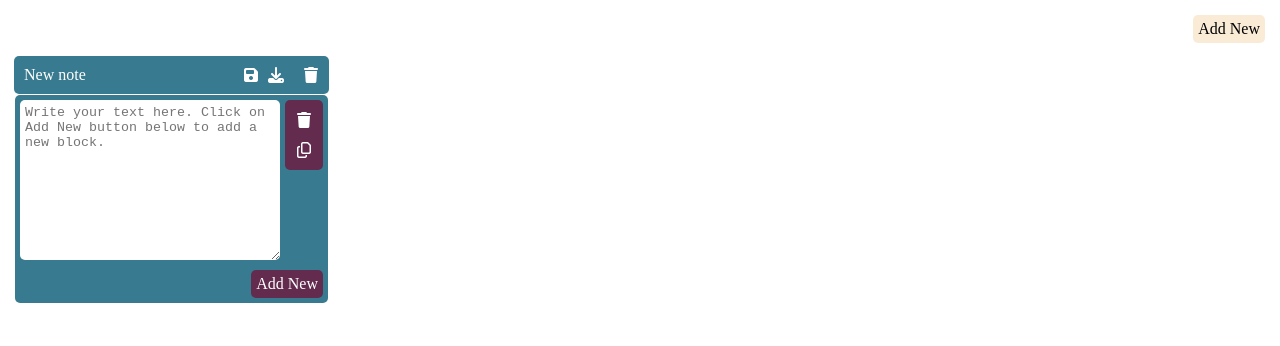
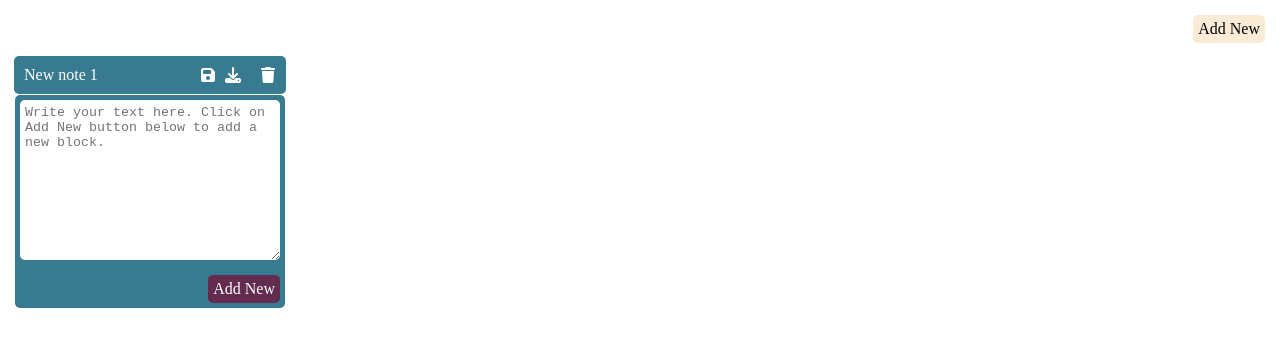
Before and after one commit to aseshbasu/notesPlusPlus, a plain HTML site: page index.html in a window 1280 px wide. Drawn offline with Linux system fonts and the light colour scheme; some icons are missing.

Commit message:
add card funtion done
card_id works, all button have console outputs, block toolbar removed

```diff
--- a/app.js
+++ b/app.js
@@ -5,28 +5,32 @@ note_no_main=0
 //note_id="-1"
 all_notes="-1"
 
+textarea_html=`<textarea id="keyboard_textarea" placeholder="Write your text here. Click on Add New button below to add a new block."></textarea>
+`
+
+
+
 card_html=`
     <div class="card_toolbar">
-        <div class="card_toolbar_name">
-            New note
-        </div>
+        <div id="card_toolbar_name"> </div>
 
         <div class="card_toolbar_buttons">
-        <i  id="save" class="toolbar_icons fa-solid fa-save"></i>
-        <i  id="download" class="toolbar_icons fa-solid fa-download"></i>
-        <i  id="space" class="toolbar_icons fa-solid fa-space"></i>
-        <i  id="delete_card" class="toolbar_icons fa-solid fa-trash"></i>
+            <i  id="save" class="toolbar_icons fa-solid fa-save"></i>
+            <i  id="download" class="toolbar_icons fa-solid fa-download"></i>
+            <i  id="space" class="toolbar_icons fa-solid fa-space"></i>
+            <i  id="delete_card" class="toolbar_icons fa-solid fa-trash"></i>
         </div>
     </div>
 
     <div class="card">
-        <div class="keyboard_block">
-            <textarea id="keyboard_textarea" placeholder="Write your text here. Click on Add New button below to add a new block."></textarea>
-            <div class="blocktoolbar">
-            <i  id="delete_block" class="blocktoolbar_icons fa-solid fa-trash"></i>
-            <i  id="duplicate_block" class="blocktoolbar_icons fa fa-files-o"></i>
-            </div>
-        </div>
+
+    <div id="keyboard_block">
+        ${textarea_html}
+    </div>
+
+    <div id="insert_new_blocks_here"></div>
+
+
 
         <div class="toolbar_and_spacer">
             <div class="toolbar">
@@ -46,7 +50,7 @@ let rand_str=()=>{
 }
 
 let create_note=function(){
-    card_holder=document.createElement("div")
+    let card_holder=document.createElement("div")
     card_holder.classList.add("card_holder")
     card_holder.innerHTML=card_html
     main.appendChild(card_holder)///building the elements so that the next query selectors can find it
@@ -56,9 +60,16 @@ let create_note=function(){
     let note_id=rand_str()
     console.log("new note created with note_no: "+note_no+" note_id: " +note_id)
 
-    add_new_block_btn= card_holder.querySelector("#add_new_block")
-    add_new_block_btn.addEventListener("click",
+    card_holder.querySelector("#card_toolbar_name").innerHTML="New note "+note_no
+
+    card_holder.querySelector("#add_new_block").addEventListener("click",
     function(){
+        let kb_block=document.createElement("div")
+        kb_block.setAttribute("id","keyboard_block")
+
+        kb_block.innerHTML=textarea_html
+        card_holder.querySelector("#insert_new_blocks_here").appendChild(kb_block)
+
         console.log("add_new_block done in note_no: "+note_no+" note_id: " +note_id)
     })
 
@@ -74,24 +85,13 @@ let create_note=function(){
         console.log("download done in note_no: "+note_no+" note_id: " +note_id)
     })
 
-    delete_card_btn= card_holder.querySelector("#delete_card")
-    delete_card_btn.addEventListener("click",
+    delete_card_btn= ""
+    card_holder.querySelector("#delete_card").addEventListener("click",
     function(){
+        card_holder.remove()
+        note_no_main-=1
         console.log("delete_card done in note_no: "+note_no+" note_id: " +note_id)
     })
-
-    delete_block_btn= card_holder.querySelector("#delete_block")
-    delete_block_btn.addEventListener("click",
-    function(){
-        console.log("delete_block done in note_no: "+note_no+" note_id: " +note_id)
-    })
-
-    duplicate_block_btn= card_holder.querySelector("#duplicate_block")
-    duplicate_block_btn.addEventListener("click",
-    function(){
-        console.log("duplicate_block done in note_no: "+note_no+" note_id: " +note_id)
-    })
-
 
 
     //main.appendChild(card_holder)
--- a/style2.css
+++ b/style2.css
@@ -24,7 +24,7 @@
     border-radius: 5px;
 }
 
-.card_toolbar_name{
+#card_toolbar_name{
     padding: 10px;
 }
 .card_toolbar_buttons{
@@ -84,12 +84,13 @@
 
 
 }
-.keyboard_block{
+#keyboard_block{
     /* min-width: 400px; */
     margin: 5px;
+
     display: flex;
-    flex-direction: row;
-    align-items: flex-start;
+    flex-direction: column;
+    align-items: center;
 }
 
 .blocktoolbar{
@@ -113,7 +114,7 @@
     min-height: 150px;
     min-width: 250px;
     border: 0;
-    margin: 0;
+    margin-bottom:5px ;
     /* width: 370px;
     height: 100px; */
     /* resize: none; */
```
Also changed, not shown: index.html (+1 -1 lines).
